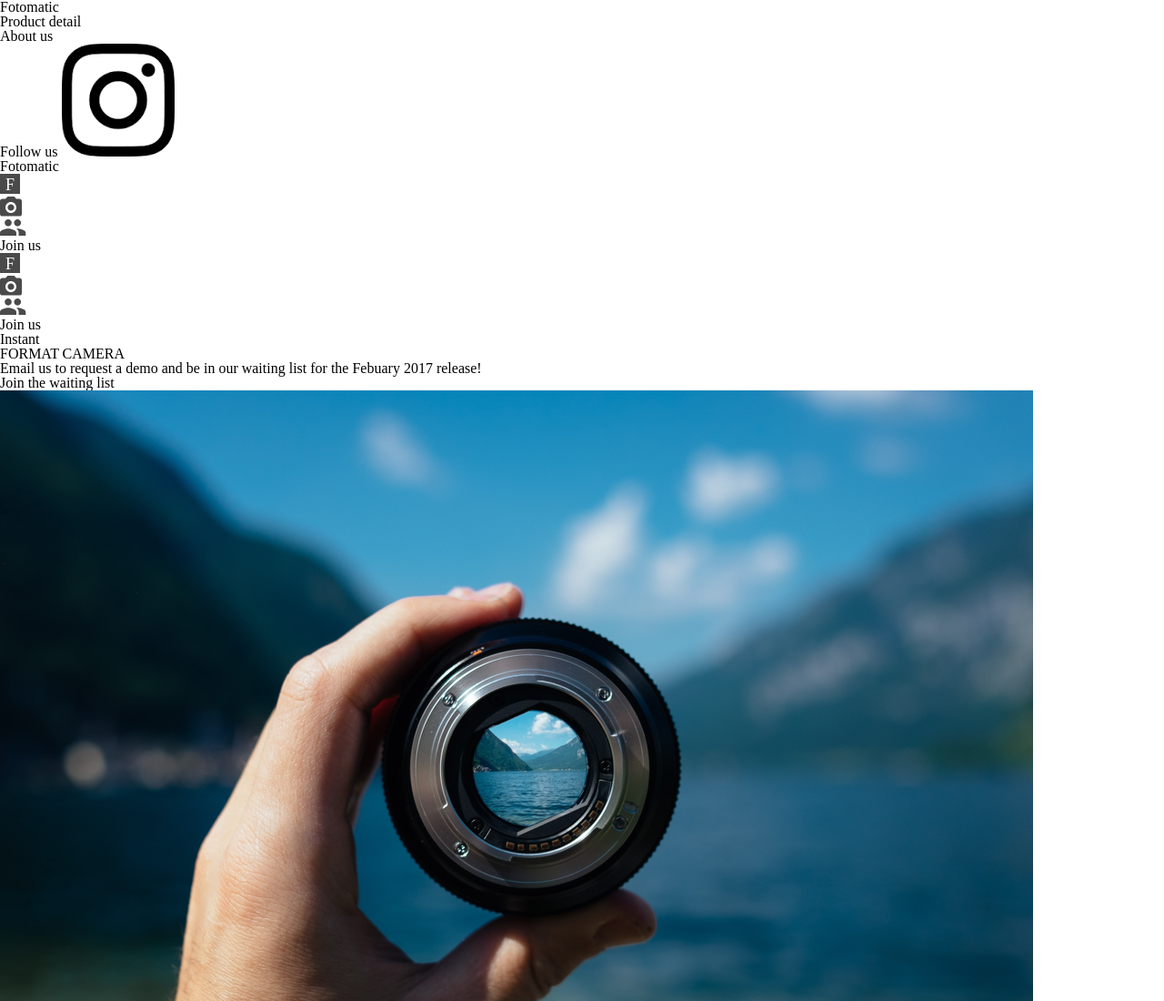
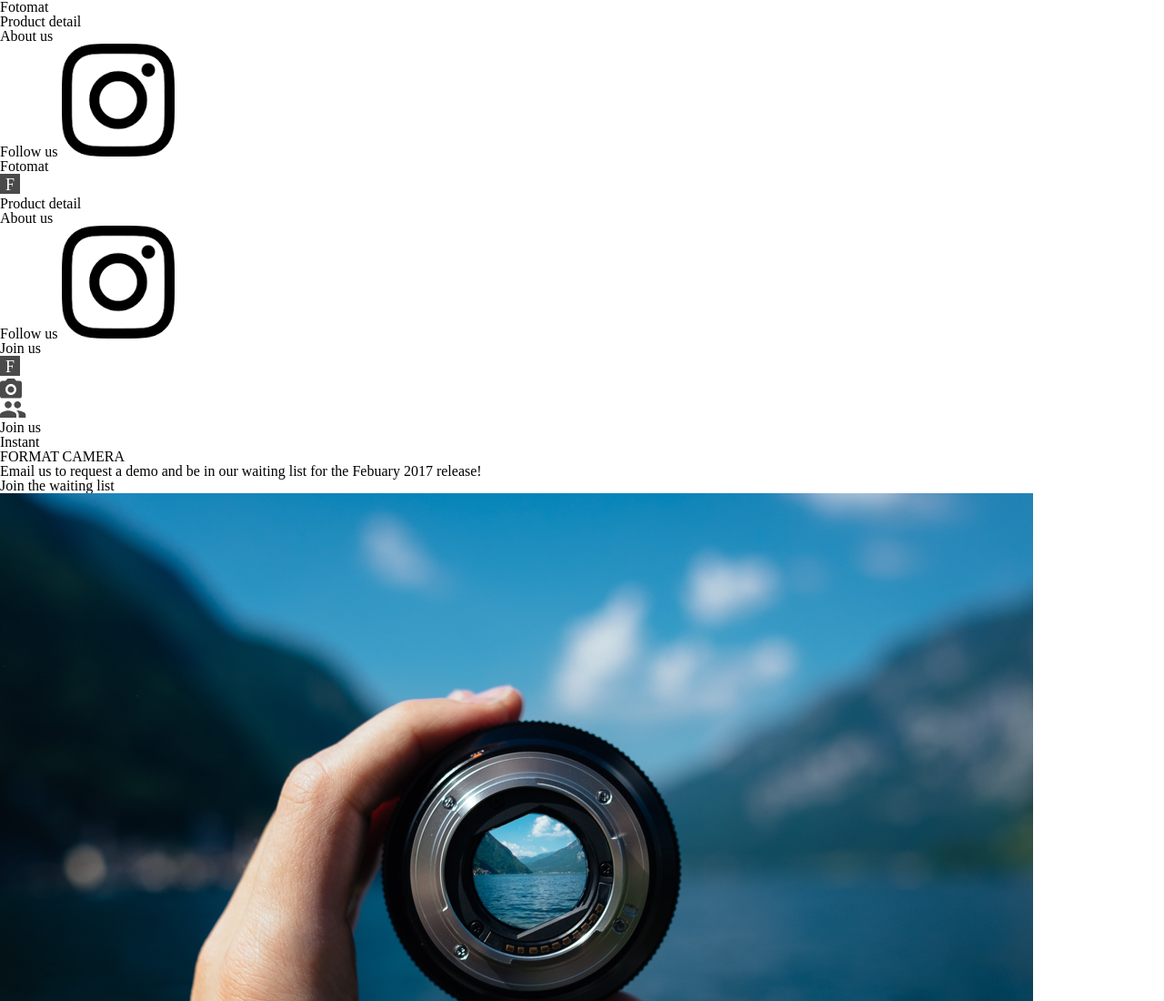
Before and after one commit to foxybronze/Fotomatic, a plain HTML site: page index.html in a window 1280 px wide. Shown: the top 1100 px of the page at 91% size. Drawn offline with Linux system fonts and the light colour scheme; a web font is replaced by a local one.

Commit message:
Update index.html

```diff
--- a/index.html
+++ b/index.html
@@ -11,8 +11,8 @@
   <!-- Header -->
   <header>
     <div class="content">
+      <a href="index.html" class="desktop logo">Fotomat</a>
       <nav class="desktop">
-        <a href="index.html" class="desktop logo">Fotomatic</a>
         <ul>
           <li><a href="#">Product detail</a></li>
           <li><a href="#">About us</a></li>
@@ -20,14 +20,14 @@
         </ul>
       </nav>
       <nav class="tablet">
-        <a href="index.html" class="desktop logo">Fotomatic</a>
+        <a href="index.html" class="desktop logo">Fotomat</a>
         <ul>
           <li><a href="#"><img src="./resources/images/ic-logo.svg"></a></li>
-          <li><a href="#"><img src="./resources/images/ic-product-detail.svg"></a></li>
-          <li><a href="#"><img src="./resources/images/ic-about-us.svg"></a></li>
+          <li><a href="#">Product detail</a></li>
+          <li><a href="#">About us</a></li>
+          <li><a href="https://www.instagram.com/">Follow us <img class="icon" src="./resources/images/instagram.png"></a></li>
           <li><a href="#" class="button">Join us</a></li>
         </ul>
-      </nav>
       <nav class="mobile">
         <ul>
           <li><a href="#"><img src="./resources/images/ic-logo.svg"></a></li>
```
